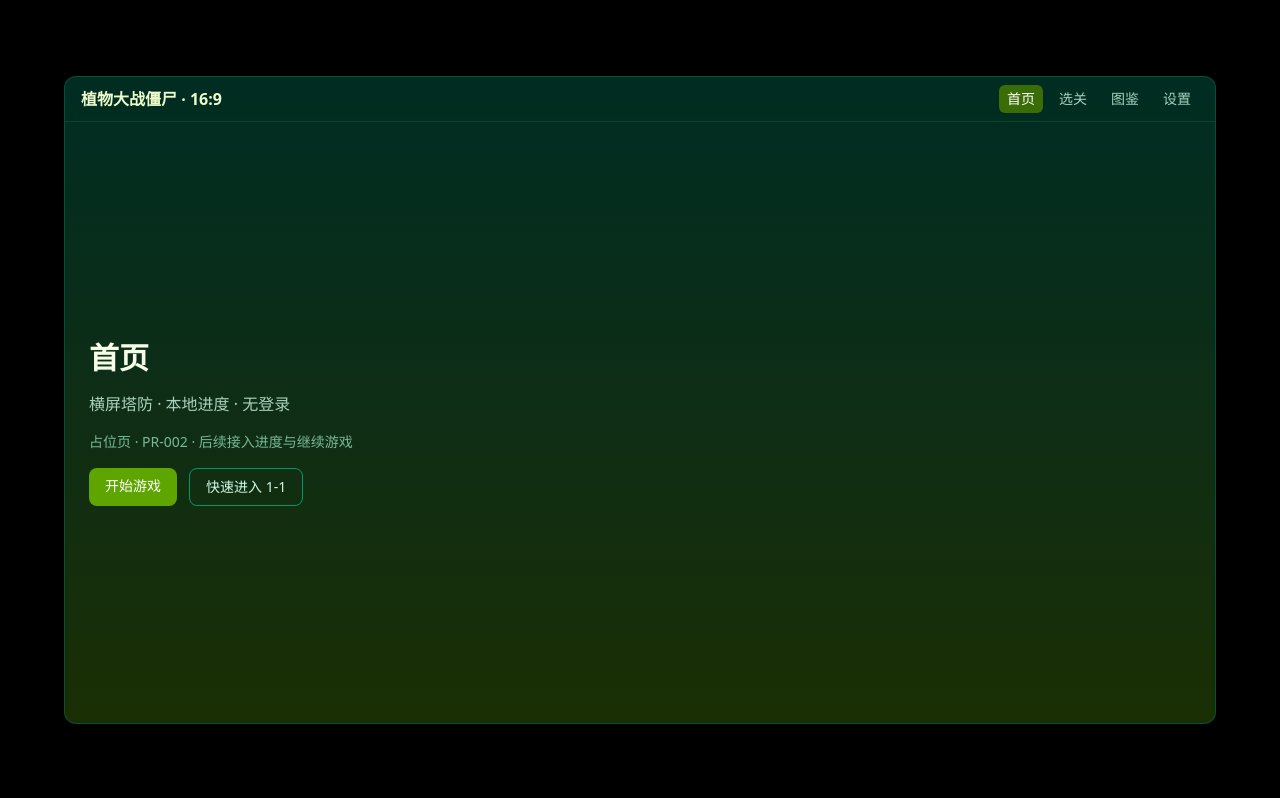
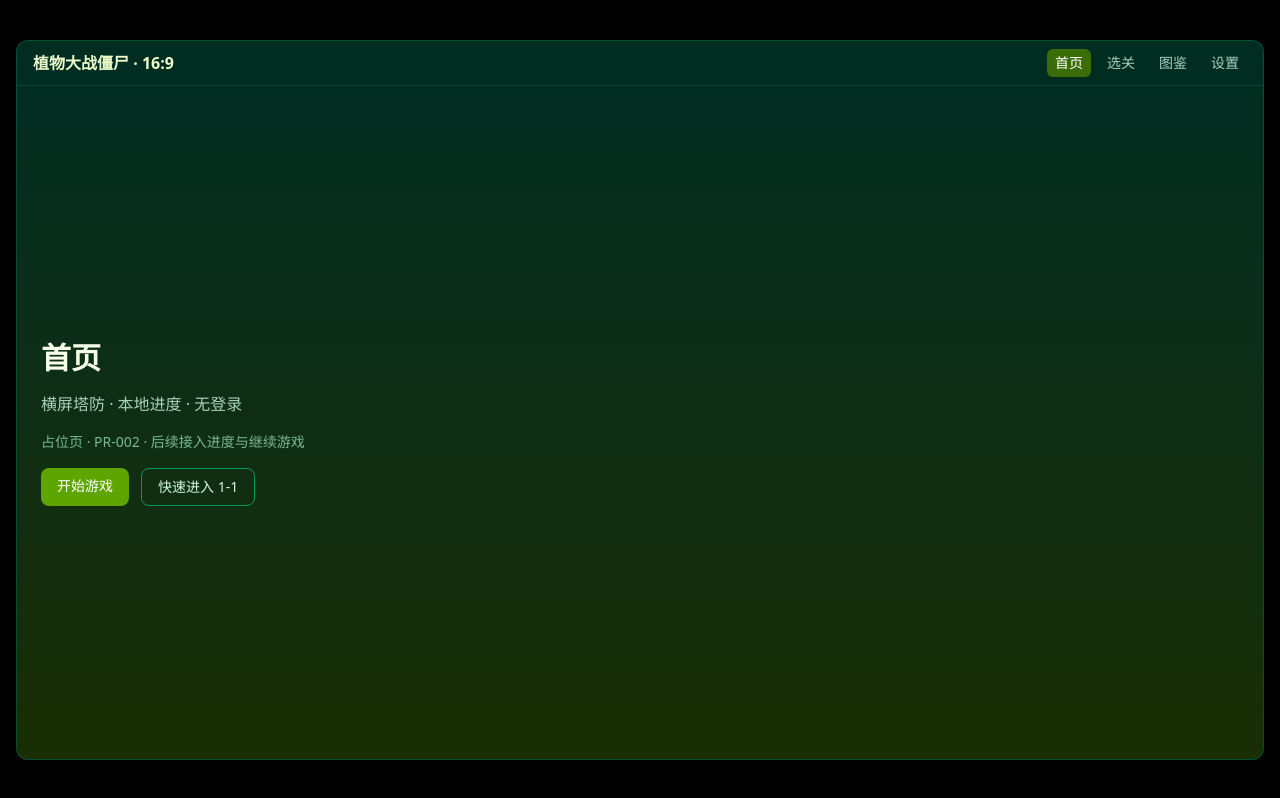
Before and after one commit to ShellMonster/pvz-web, a React (Vite) app: page / in a window 1280 px wide. Built offline with nearby package versions, Linux system fonts and the light colour scheme.

Commit message:
fix: wire real 16:9 letterbox shell sizing
Use computeShellBox for shell dimensions, inject frame in tests, and
cover short-wide/tall viewports plus unknown-path redirect.

```diff
--- a/src/components/layout/LandscapeShell.tsx
+++ b/src/components/layout/LandscapeShell.tsx
@@ -1,19 +1,75 @@
+import { useLayoutEffect, useRef, useState } from 'react'
 import { NavLink, Outlet } from 'react-router-dom'
 import { formatShellLabel } from '@/lib/appMeta'
 import {
+  computeShellBox,
   LANDSCAPE_ASPECT_CSS,
   LANDSCAPE_ASPECT_RATIO,
 } from '@/lib/landscape'
 import { NAV_ROUTES } from '@/routes/routeConfig'
 
-export function LandscapeShell() {
+export type ShellFrame = { width: number; height: number }
+
+export interface LandscapeShellProps {
+  /**
+   * Optional fixed frame for tests. When omitted, the shell measures its
+   * outer container and letterboxes via `computeShellBox`.
+   */
+  frame?: ShellFrame
+}
+
+export function LandscapeShell({ frame: frameProp }: LandscapeShellProps = {}) {
+  const outerRef = useRef<HTMLDivElement>(null)
+  const [measured, setMeasured] = useState<ShellFrame>({ width: 0, height: 0 })
+
+  useLayoutEffect(() => {
+    if (frameProp) return
+    const node = outerRef.current
+    if (!node) return
+
+    const update = () => {
+      setMeasured(computeShellBox(node.clientWidth, node.clientHeight))
+    }
+
+    update()
+
+    if (typeof ResizeObserver === 'undefined') {
+      return
+    }
+
+    const ro = new ResizeObserver(() => update())
+    ro.observe(node)
+    return () => ro.disconnect()
+  }, [frameProp])
+
+  const frame = frameProp ?? measured
+  const hasFrame = frame.width > 0 && frame.height > 0
+
   return (
-    <div className="flex min-h-full items-center justify-center bg-black p-3 sm:p-4">
+    <div
+      ref={outerRef}
+      className="flex h-full min-h-full w-full items-center justify-center bg-black p-3 sm:p-4"
+      data-testid="landscape-outer"
+    >
       <div
-        className="flex w-full max-w-6xl flex-col overflow-hidden rounded-xl border border-emerald-800/70 bg-gradient-to-b from-emerald-950 to-lime-950 shadow-2xl"
-        style={{ aspectRatio: LANDSCAPE_ASPECT_CSS }}
+        className="flex max-h-full max-w-full flex-col overflow-hidden rounded-xl border border-emerald-800/70 bg-gradient-to-b from-emerald-950 to-lime-950 shadow-2xl"
+        style={
+          hasFrame
+            ? {
+                width: frame.width,
+                height: frame.height,
+                aspectRatio: LANDSCAPE_ASPECT_CSS,
+              }
+            : {
+                width: 'min(100%, calc((100vh - 2rem) * 16 / 9))',
+                maxHeight: 'calc(100vh - 2rem)',
+                aspectRatio: LANDSCAPE_ASPECT_CSS,
+              }
+        }
         data-testid="landscape-shell"
         data-aspect-ratio={String(LANDSCAPE_ASPECT_RATIO)}
+        data-shell-width={hasFrame ? String(frame.width) : undefined}
+        data-shell-height={hasFrame ? String(frame.height) : undefined}
       >
         <header className="flex shrink-0 items-center justify-between gap-3 border-b border-emerald-900/80 px-4 py-2">
           <h1 className="truncate text-sm font-semibold text-lime-100 sm:text-base">
@@ -30,7 +86,7 @@
                 end={route.path === '/'}
                 className={({ isActive }) =>
                   [
-                    'rounded-md px-2 py-1 text-xs sm:text-sm',
+                    'rounded-md px-2 py-1 text-xs focus-visible:outline focus-visible:outline-2 focus-visible:outline-offset-2 focus-visible:outline-lime-400 sm:text-sm',
                     isActive
                       ? 'bg-lime-700/80 text-white'
                       : 'text-emerald-100/80 hover:bg-emerald-900/60',
--- a/src/lib/landscape.ts
+++ b/src/lib/landscape.ts
@@ -11,7 +11,7 @@
 export function isLandscapeAspect(
   width: number,
   height: number,
-  epsilon = 0.01,
+  epsilon = 0.02,
 ): boolean {
   if (width <= 0 || height <= 0) return false
   return Math.abs(width / height - LANDSCAPE_ASPECT_RATIO) <= epsilon
@@ -30,15 +30,29 @@
   }
 
   const viewportRatio = viewportWidth / viewportHeight
+  let width: number
+  let height: number
+
   if (viewportRatio > LANDSCAPE_ASPECT_RATIO) {
     // Viewport wider than 16:9 → pillarbox (limit by height)
-    const height = viewportHeight
-    const width = height * LANDSCAPE_ASPECT_RATIO
-    return { width, height }
+    height = viewportHeight
+    width = height * LANDSCAPE_ASPECT_RATIO
+  } else {
+    // Viewport taller/narrower → letterbox (limit by width)
+    width = viewportWidth
+    height = width / LANDSCAPE_ASPECT_RATIO
   }
 
-  // Viewport taller/narrower → letterbox (limit by width)
-  const width = viewportWidth
-  const height = width / LANDSCAPE_ASPECT_RATIO
-  return { width, height }
+  return {
+    width: Math.round(width),
+    height: Math.round(height),
+  }
 }
+
+/** Alias used by the shell for container → content box. */
+export function computeShellBox(
+  containerWidth: number,
+  containerHeight: number,
+): { width: number; height: number } {
+  return fitLandscapeFrame(containerWidth, containerHeight)
+}
--- a/src/routes/AppRoutes.tsx
+++ b/src/routes/AppRoutes.tsx
@@ -1,5 +1,8 @@
 import { Navigate, Route, Routes } from 'react-router-dom'
-import { LandscapeShell } from '@/components/layout/LandscapeShell'
+import {
+  LandscapeShell,
+  type ShellFrame,
+} from '@/components/layout/LandscapeShell'
 import { CodexPage } from '@/pages/CodexPage'
 import { GamePage } from '@/pages/GamePage'
 import { HomePage } from '@/pages/HomePage'
@@ -7,11 +10,16 @@
 import { SettingsPage } from '@/pages/SettingsPage'
 import { getRouteById } from '@/routes/routeConfig'
 
+export interface AppRoutesProps {
+  /** Injected shell size for letterbox tests (production omits this). */
+  shellFrame?: ShellFrame
+}
+
 /**
  * Route tree without a Router provider — use BrowserRouter in production
  * and MemoryRouter in tests.
  */
-export function AppRoutes() {
+export function AppRoutes({ shellFrame }: AppRoutesProps = {}) {
   const home = getRouteById('home')
   const levels = getRouteById('levels')
   const game = getRouteById('game')
@@ -20,7 +28,7 @@
 
   return (
     <Routes>
-      <Route element={<LandscapeShell />}>
+      <Route element={<LandscapeShell frame={shellFrame} />}>
         <Route path={home.path} element={<HomePage />} />
         <Route path={levels.path} element={<LevelSelectPage />} />
         <Route path={game.path} element={<GamePage />} />
```
Also changed, not shown: 2 other files (tests, documents, lock files or other folders).
